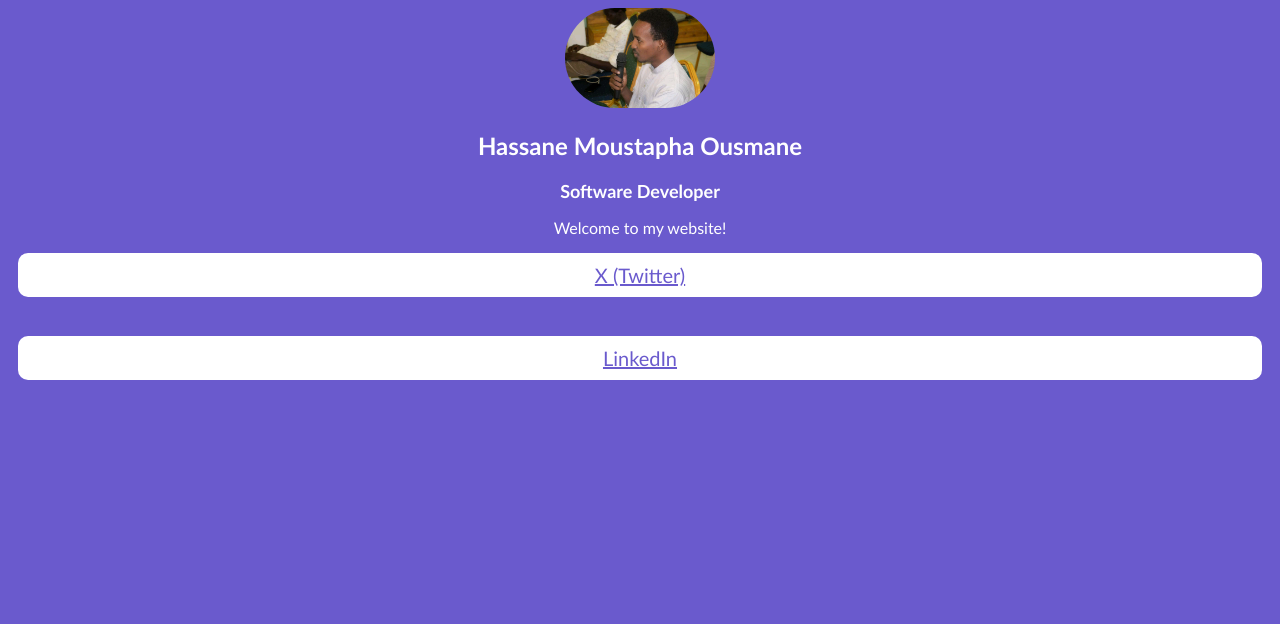
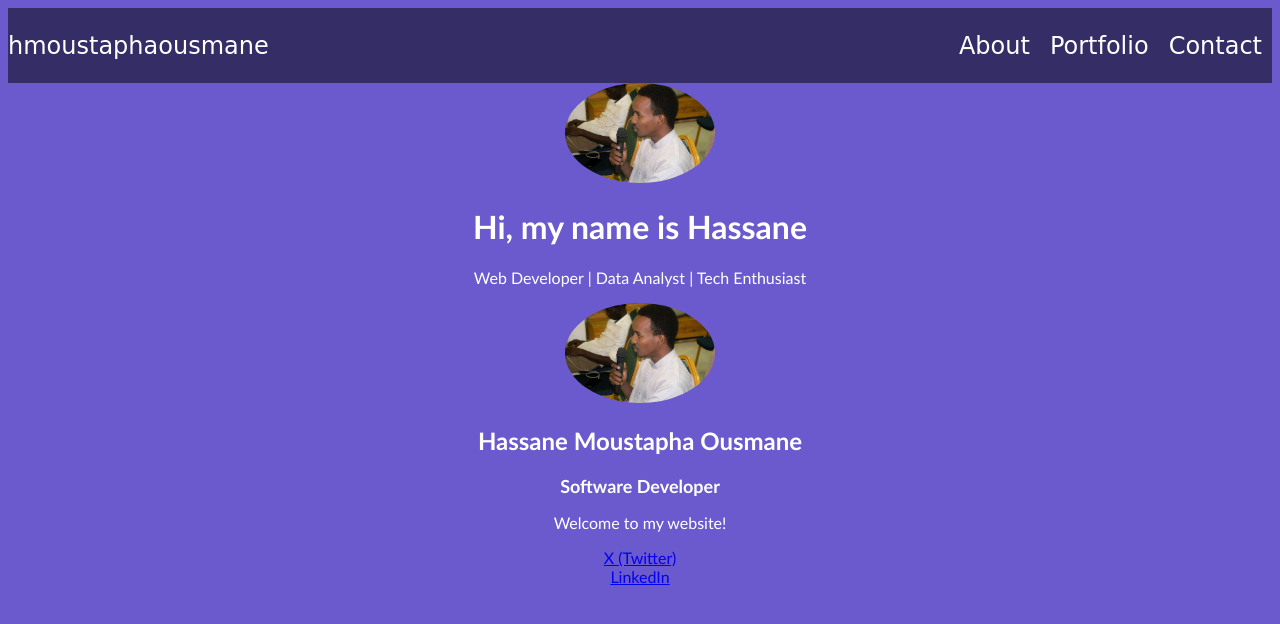
Before and after one commit to hmoustaphaousmane/portfolio-html-css-js, a plain HTML site: page index.html in a window 1280 px wide. Drawn offline with Linux system fonts and the light colour scheme.

Commit message:
style: starting navbar styling

```diff
--- a/index.html
+++ b/index.html
@@ -13,9 +13,28 @@
 <body>
   <header>
     <!-- Navigation bar -->
+    <nav>
+      <div id="brand">
+        <a href="#">hmoustaphaousmane</a>
+      </div>
+      <div id="nav-link">
+        <ul>
+          <li><a href="#about">About</a></li>
+          <li><a href="#portfolio">Portfolio</a></li>
+          <li><a href="#contact">Contact</a></li>
+        </ul>
+      </div>
+    </nav>
+
+    <div>
+      <img src="photo.jpg" alt="Hassane's profile photo" width="150" />
+      <h1>Hi, my name is Hassane</h1>
+      <p>Web Developer | Data Analyst | Tech Enthusiast</p>
+    </div>
   </header>
 
   <main>
+    <!-- About me -->
     <section id="about">
       <!-- About me -->
       <img src="photo.jpg" alt="Headshot photo" width="150" />
--- a/style.css
+++ b/style.css
@@ -5,21 +5,47 @@ body {
   text-align: center;
 }
 
+nav {
+  background: rgba(0, 0, 0, 0.5);
+  width: 100%;
+  height: 75px;
+  display: flex;
+  justify-content: space-between; /* Space between brand and nav-links */
+  align-items: center; /* Vertically align items */
+  font-family: 'Unica One', cursive;
+}
+
+#brand {
+  flex-shrink: 0; /* Prevent shrinking of brand */
+}
+
+nav#nav-link {
+  display: flex; /* Make the nav links a flex container */
+  justify-content: right; /* Center the nav links */
+  flex-grow: 1; /* Make the nav-links take up remaining space */
+}
+
+nav ul {
+  list-style: none;
+  padding: 0;
+  margin: 0;
+  display: flex;
+}
+
+nav ul li {
+  margin: 0 10px;
+}
+
+nav a {
+  color: white;
+  text-decoration: none;
+  font-size: 1.5rem; /* 1.2 rem ~= 20px (1.9px)*/
+}
+
 img {
-  border-radius: 50px;
+  border-radius: 50%;
 }
 
 h2 {
   font-size: 18px;
 }
-
-a {
- background-color: white;
- font-size: 20px;
- border-radius: 10px;
- padding: 10px;
- display: block;
- text-align: center;
- margin: 10px;
- color: slateblue;
-}
```
